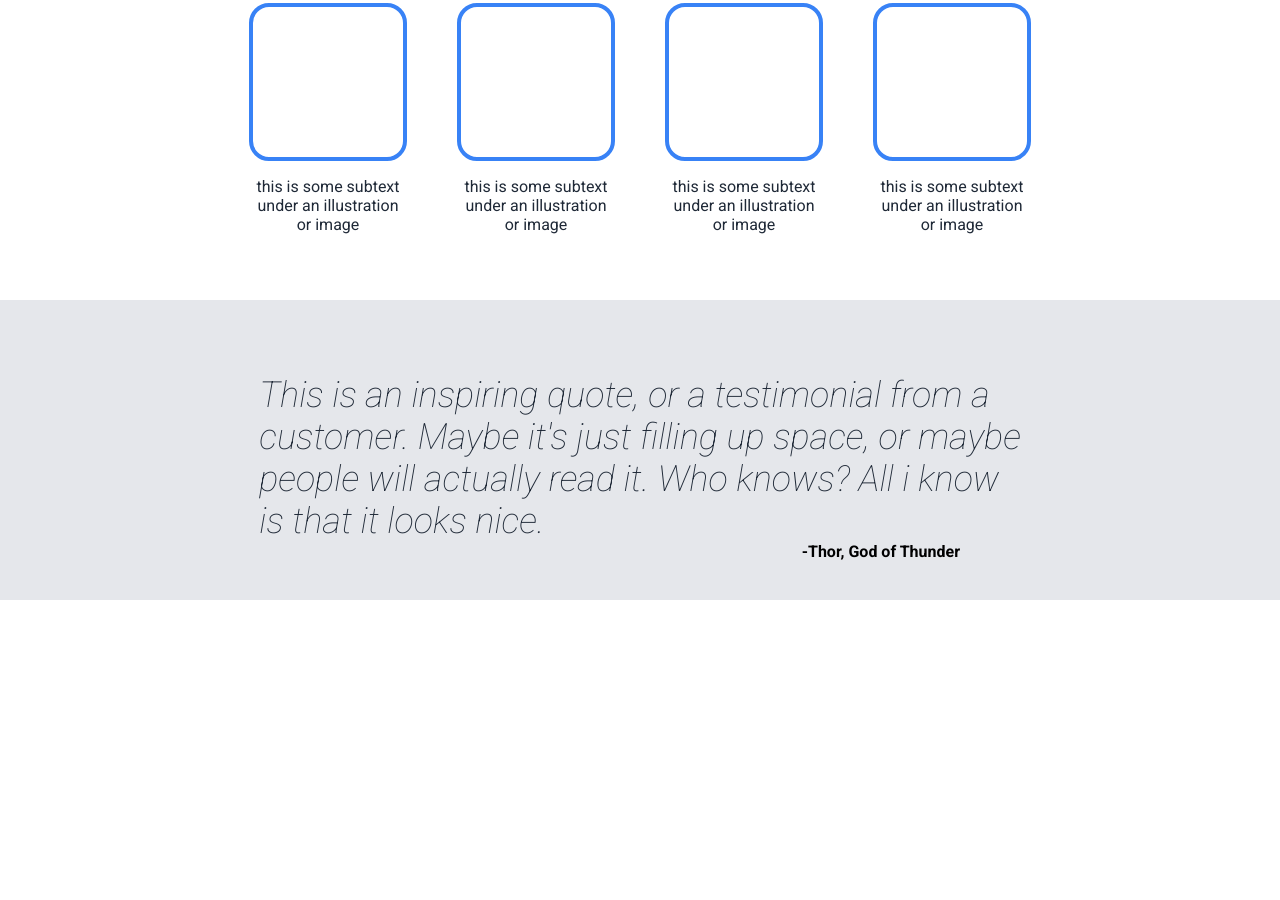
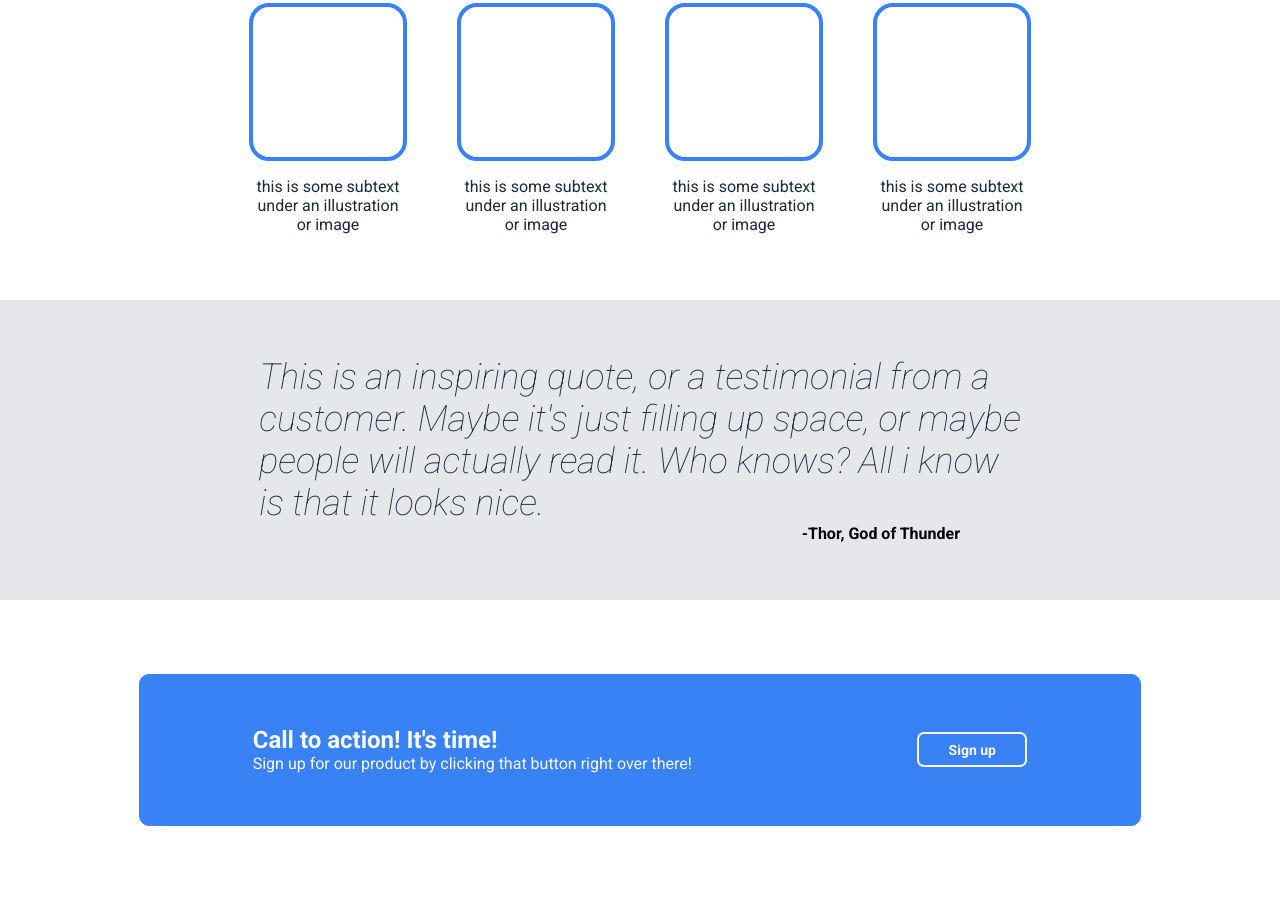
Before and after one commit to JSordan22/Landing-Page, a plain HTML site: page index.html in a window 1280 px wide. Shown: the part 549-1449 px from the top of the page. Before the commit the page ends 1149 px from the top, so only its background shows below. Drawn offline with Linux system fonts and the light colour scheme.

Commit message:
Finished section4

```diff
--- a/index.html
+++ b/index.html
@@ -7,7 +7,7 @@
         <title>Website</title>
     </head>
     <body>
-        <header class="container">
+        <header class="heading">
             <nav class="navbar">
                 <div class="logo">Header Logo</div>
                 <ul>
@@ -67,6 +67,16 @@
                 </p>
                 <div class="author">-Thor, God of Thunder</div>
             </section>
+            <section class="advert">
+                <div class="container">
+                    <div class="text">
+                        <h2>Call to action! It's time!</h2>
+                        <p>Sign up for our product by clicking that button right over there!</p>
+                    </div>
+                    <button type="button">Sign up</button>
+                </div>
+
+            </section>
         </main>
     </body>
 </html>
--- a/style.css
+++ b/style.css
@@ -104,10 +104,45 @@ header .image {
     font-weight: 300;
     font-style: italic;
     color: #1f2937;
+    margin-top: 50px;
     margin-bottom: 0;
 }
 .quote div {
     font-weight: bold;
     align-self: flex-end;
     margin-right: 25%;
+    margin-bottom: 50px;
 }
+.advert {
+    display: flex;
+    justify-content: center;
+    align-items: center;
+    height: 300px;
+}
+.advert .container{
+    display: flex;
+    justify-content: space-around;
+    align-items: center;
+    border: 1px solid #3882f6;
+    border-radius: 10px;
+    background: #3882f6;
+    width: 1000px;
+    height: 150px;
+    color: #F9FAF8;
+}
+.advert p {
+    margin: 0;
+}
+.advert h2 {
+    margin: 0;
+}
+.advert button {
+    width: 110px;
+    height: 35px;
+    border: 2px solid #F9FAF8;
+    border-radius: 7px;
+    background: #3882f6;
+    color: #F9FAF8;
+    font-size: 14px;
+    font-weight: bold;
+}
```
